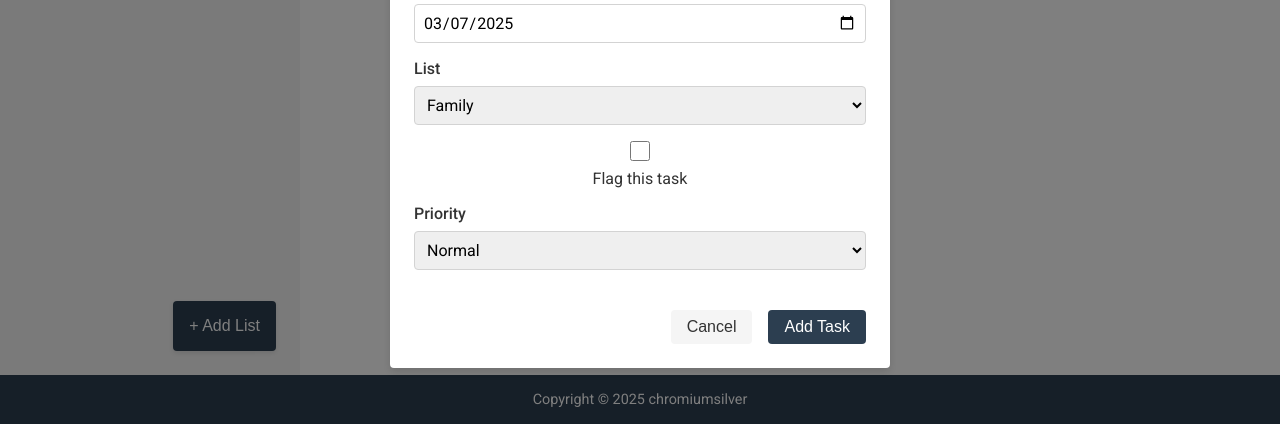
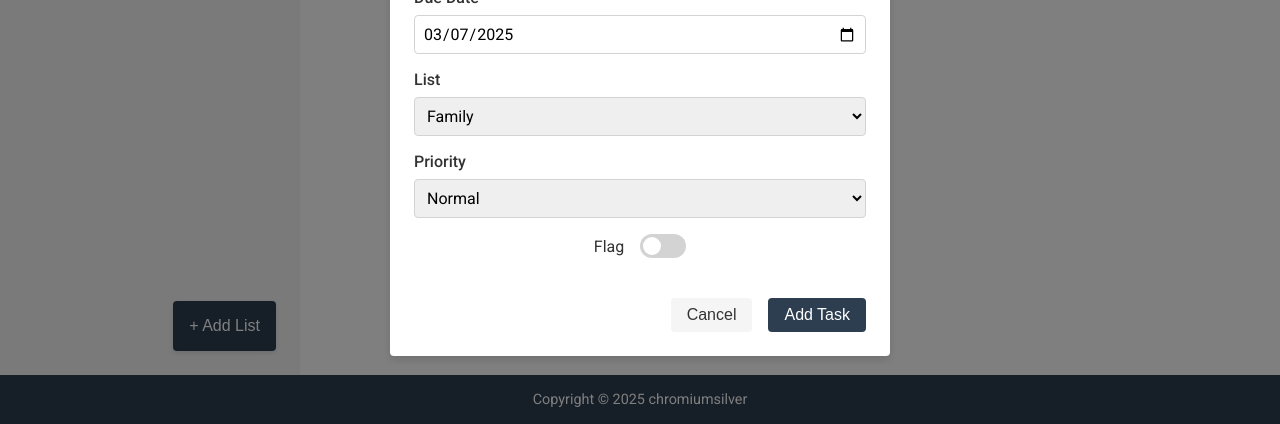
Before and after one commit to chromiumsilver/todo-list, a website built with webpack: page src/template.html in a window 1280 px wide. Both pictures are taken after a click on the button "+ Add Task". Shown: the part 376-800 px from the top of the page. Built offline with nearby package versions, Linux system fonts and the light colour scheme.

Commit message:
Change flag checkbox to toggle switch

```diff
--- a/src/styles.css
+++ b/src/styles.css
@@ -321,15 +321,69 @@ footer {
   resize: vertical;
 }
 
-.checkbox-group {
-  display: flex;
-  align-items: center;
-  gap: var(--spacing-xs);
+/* Switch Toggle styles */
+.switch {
+  position: relative;
+  display: inline-block;
+  width: 46px;
+  height: 24px;
 }
 
-.checkbox-group input {
-  width: 20px;
-  height: 20px;
+.switch input {
+  opacity: 0;
+  width: 0;
+  height: 0;
+}
+
+.slider {
+  position: absolute;
+  cursor: pointer;
+  top: 0;
+  left: 0;
+  right: 0;
+  bottom: 0;
+  background-color: var(--color-gray);
+  transition: .4s;
+  border-radius: 24px;
+}
+
+.slider:before {
+  position: absolute;
+  content: "";
+  height: 18px;
+  width: 18px;
+  left: 3px;
+  bottom: 3px;
+  background-color: white;
+  transition: .4s;
+  border-radius: 50%;
+}
+
+input:checked+.slider {
+  background-color: var(--color-primary);
+}
+
+input:focus+.slider {
+  box-shadow: 0 0 1px var(--color-primary);
+}
+
+input:checked+.slider:before {
+  transform: translateX(22px);
+}
+
+/* Adjust the form group for switch toggle */
+.form-group.switch-group {
+  align-self: center;
+  display: flex;
+  flex-direction: row;
+  align-items: center;
+  gap: var(--spacing-sm);
+}
+
+.form-group.switch-group label {
+  font-weight: normal;
+  margin: 0;
+  cursor: pointer;
 }
 
 .modal-footer {
--- a/src/template.html
+++ b/src/template.html
@@ -88,10 +88,6 @@
             <!-- Lists will be populated dynamically -->
           </select>
         </div>
-        <div class="form-group checkbox-group">
-          <input type="checkbox" id="taskFlagged" name="flagged">
-          <label for="taskFlagged">Flag this task</label>
-        </div>
         <div class="form-group">
           <label for="taskPriority">Priority</label>
           <select id="taskPriority" name="priority">
@@ -99,6 +95,13 @@
             <option value="normal" selected>Normal</option>
             <option value="high">High</option>
           </select>
+        </div>
+        <div class="form-group switch-group">
+          <label for="taskFlagged">Flag</label>
+          <label class="switch">
+            <input type="checkbox" id="taskFlagged" name="flagged">
+            <span class="slider"></span>
+          </label>
         </div>
         <div class="modal-footer">
           <button type="button" class="btn btn-cancel" id="cancelTaskBtn">Cancel</button>
```
